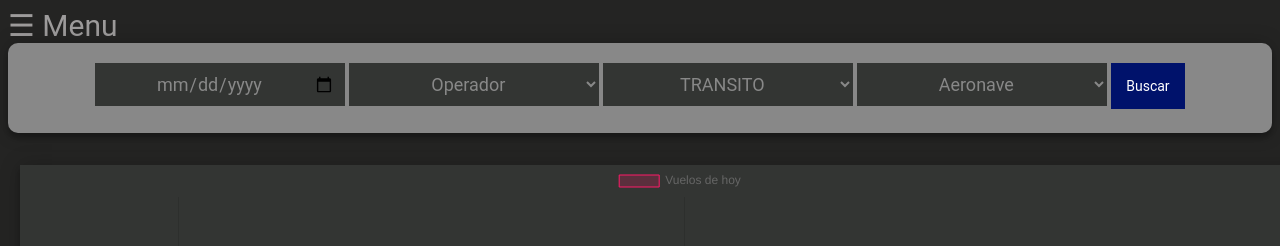
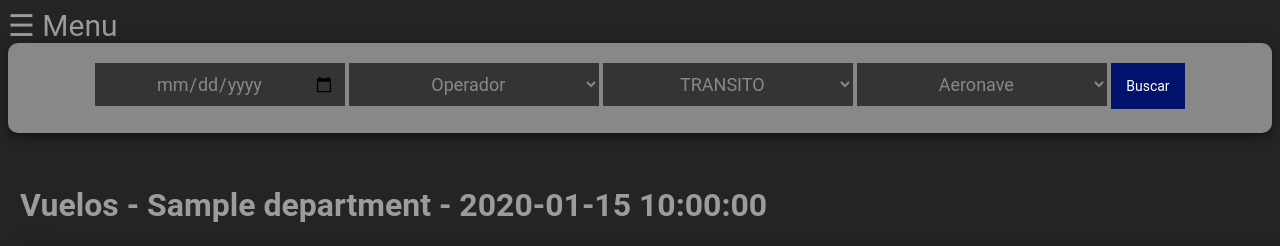
Before and after one commit to programadorL/apeoa-laats, a Flask app: template templates/flights.html in a window 1280 px wide; the page is wider, and only the part inside the window is pictured. Shown: the top 246 px of that part. Run offline with Flask 2, Linux system fonts and the light colour scheme; the template is opened without the code that fills it: most values are stand-ins (such as "Sample title", 1, 10 or a date in 2020); some libraries are stand-ins or nearby versions.

Commit message:
now personel gantt displays without errors && added h1 title in flights-page

```diff
--- a/app.py
+++ b/app.py
@@ -22,7 +22,7 @@ def login():
             pin = request.form["password"]
             auth = user_auth(email, pin)
             if auth:
-                return redirect(url_for('dashboard'))
+                return redirect(url_for('flights'))
             else:
                 return str(auth)
         elif form == "reset":
@@ -47,7 +47,7 @@ def flights():
         min_time = req_date + 'T00:00:00'
         selected_flights = get_flights(day, month, year, 'PXS')
         flights_tags, flights_periods = get_flights_gantt_data(selected_flights)
-        return render_template('flights.html', flights=selected_flights, flights_tags=flights_tags, flights_periods=flights_periods, min_time=min_time)
+        return render_template('flights.html', department_color=scripts.env.DEPARTMENT_COLOR, department=scripts.env.DEPARTMENT, date=req_date, flights=selected_flights, flights_tags=flights_tags, flights_periods=flights_periods, min_time=min_time)
     else:
         current_date = date.today()
         year = current_date.strftime('%Y')
@@ -56,7 +56,7 @@ def flights():
         min_time = year + '-' + month + '' + day + 'T00:00:00'
         selected_flights = get_flights(day, month, year, 'PXS')
         flights_tags, flights_periods = get_flights_gantt_data(selected_flights)
-        return render_template('flights.html', flights=selected_flights, flights_tags=flights_tags, flights_periods=flights_periods, min_time=min_time)
+        return render_template('flights.html', department_color=scripts.env.DEPARTMENT_COLOR, department=scripts.env.DEPARTMENT, date=current_date, flights=selected_flights, flights_tags=flights_tags, flights_periods=flights_periods, min_time=min_time)
 
 
 @app.route('/dashboard', methods=['GET', 'POST'])
--- a/templates/flights.html
+++ b/templates/flights.html
@@ -30,7 +30,7 @@
         <span style="position:sticky; font-size:30px;cursor:pointer;" onclick="openNav()">&#9776; Menu</span>
         <div class="filter-section">
             <form class="filter-form" id="filter-form" method="POST">
-                <input class="date-selector" name="date-selector" type="date" value="{{current_date}}">
+                <input class="date-selector" name="date-selector" type="date" value="{{date}}">
                 <select class="operator-selector" name="operator-selector" placeholder="Operador">
                     <option value="0" >Operador</option>
                     {% for operator in operators_list %}
@@ -57,6 +57,7 @@
                 <table>
                     <tr>
                         <td colspan="2">
+                            <h1>Vuelos - {{department}} - {{date}}</h1>
                             <div class="flights-panel">
                                 <canvas id="myChart"></canvas>
                             </div>
@@ -151,8 +152,6 @@
         document.getElementById('myChart'),
         config
         );
-
-
     </script>
 </body>
 </body>
```
Also changed, not shown: templates/dashboard.html (+5 -2 lines), static/css/dashboard.css (line endings or trailing spaces).
